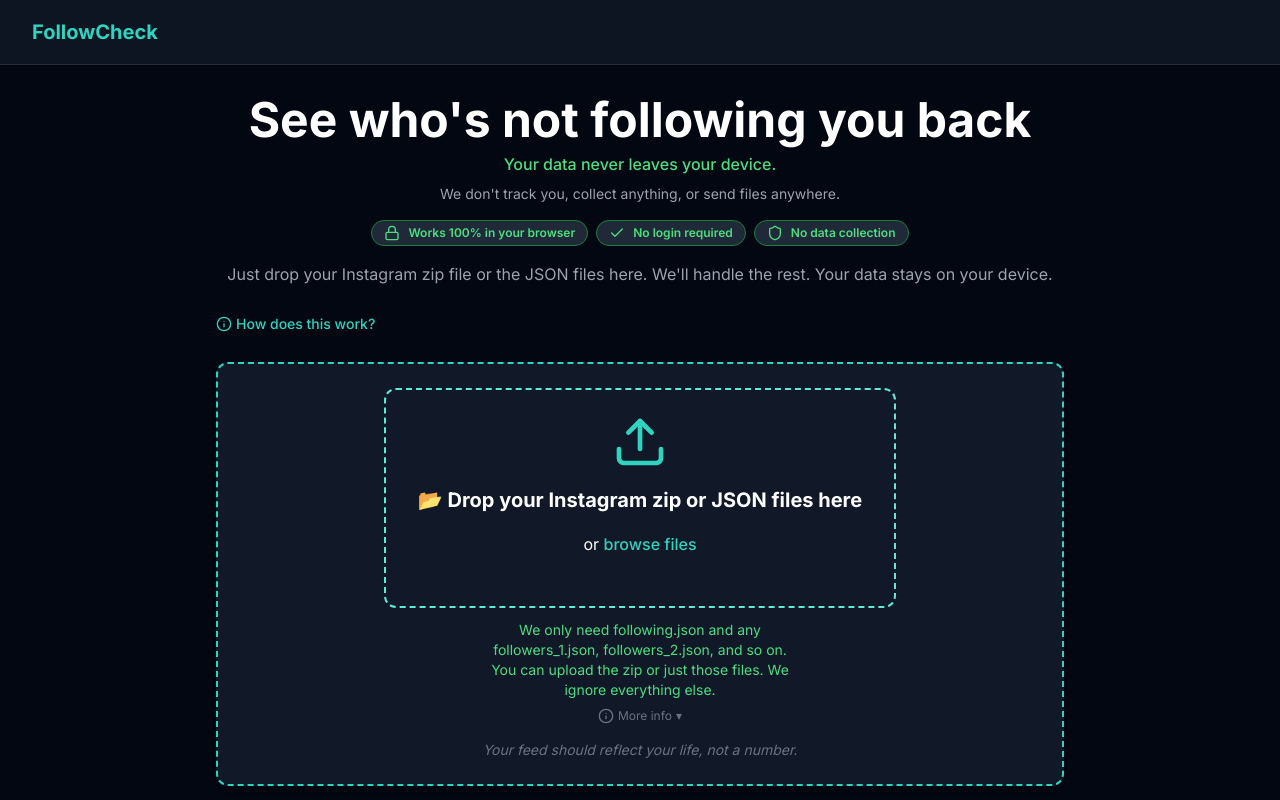
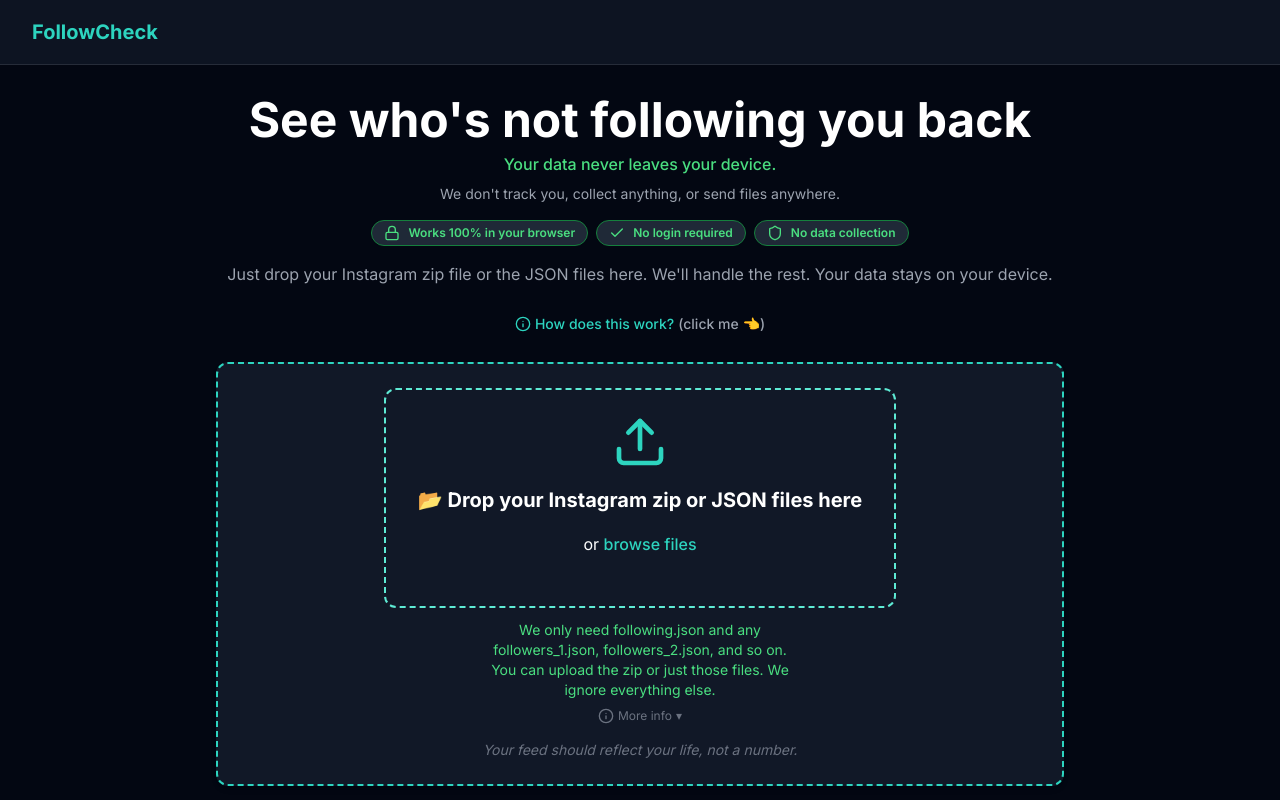
Before and after one commit to zlizzle/Follower-Checker, a React (Vite) app: page / in a window 1280 px wide. Shown: the top 800 px of the page. Built offline with nearby package versions, Linux system fonts and the light colour scheme.

Commit message:
Added a pointing emoji to make it clear the user should interact with the button on how this works

```diff
--- a/src/App.jsx
+++ b/src/App.jsx
@@ -608,7 +608,7 @@
           </div>
           <p className="text-base text-gray-400 mb-2 md:mb-4">Just drop your Instagram zip file or the JSON files here. We'll handle the rest. Your data stays on your device.</p>
           {/* How it works / FAQ link */}
-          <div className="mb-4">
+          <div className="mb-4 flex justify-center">
             <button
               className="text-teal-400 hover:underline text-sm font-medium focus:outline-none flex items-center gap-1"
               onClick={() => setShowHelp(v => !v)}
@@ -616,7 +616,7 @@
               aria-controls="privacy-faq"
             >
               <Info className="w-4 h-4" />
-              How does this work?
+              How does this work? <span className="text-gray-400">(click me 👈)</span>
             </button>
             {showHelp && (
               <div id="privacy-faq" className="mt-2 bg-gray-800 rounded p-4 text-sm text-gray-300 max-w-md mx-auto text-left shadow-lg border border-gray-700">
```
